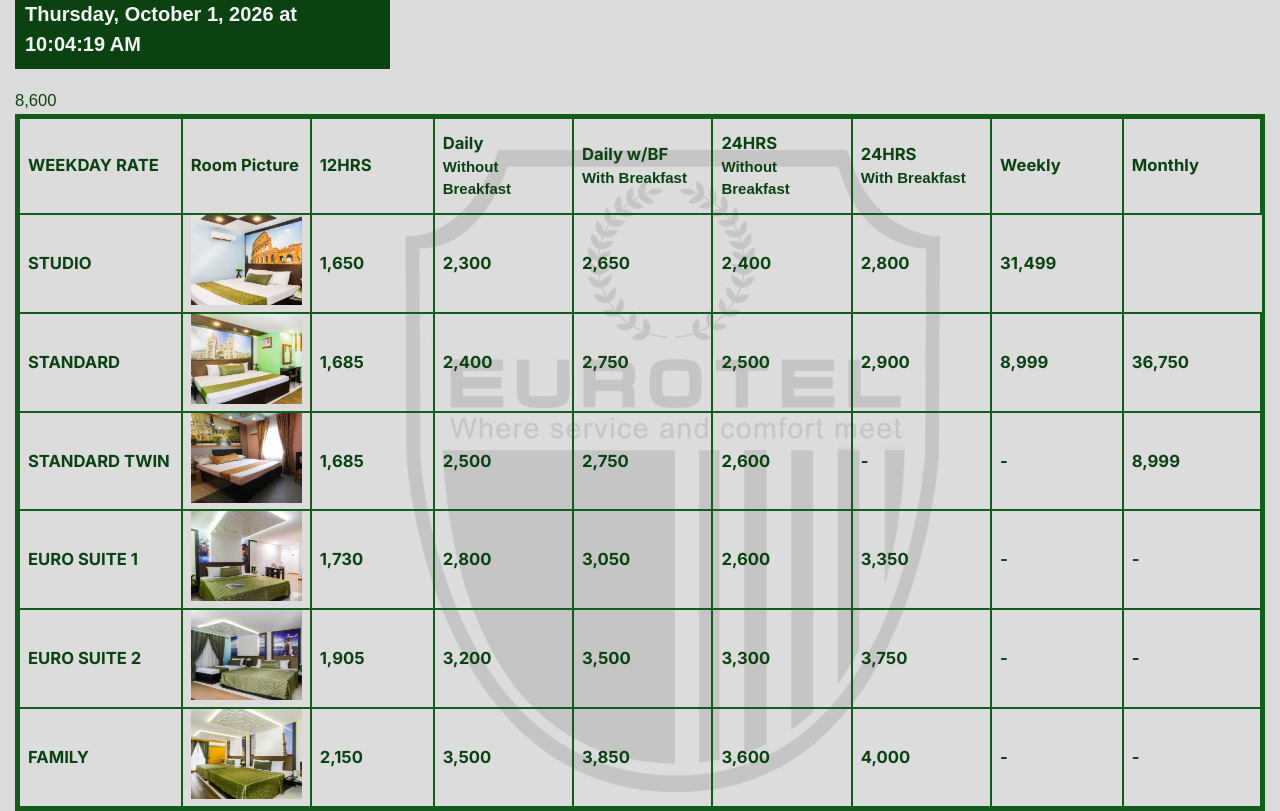
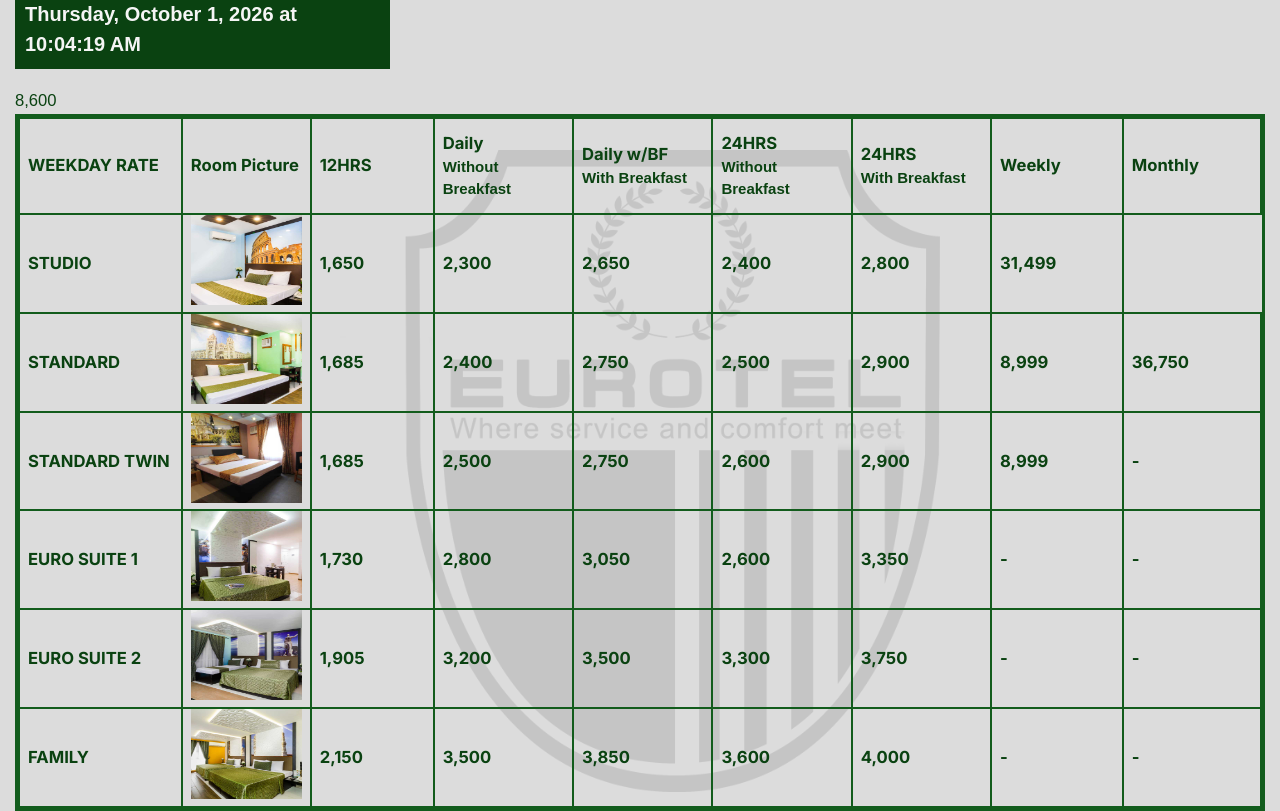
Before and after one commit to goli-devops/E10--Newkiosk, a website: page index.html in a window 1280 px wide. Drawn offline with Linux system fonts and the light colour scheme.

Commit message:
Update index.html

```diff
--- a/index.html
+++ b/index.html
@@ -66,9 +66,9 @@
               <td class="rates">2,500</td>
               <td class="rates">2,750</td>
               <td class="rates">2,600</td>
-             <td class="rates">-</td>
+             <td class="rates">2,900</td>
+              <td class="rates">8,999</td>
               <td class="rates">-</td>
-              <td class="rates">8,999</td>
 
             </tr>
             <tr class="rate-box">
```
